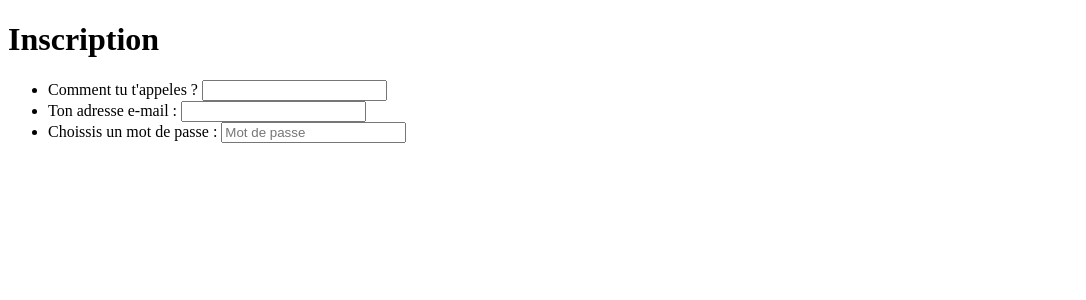
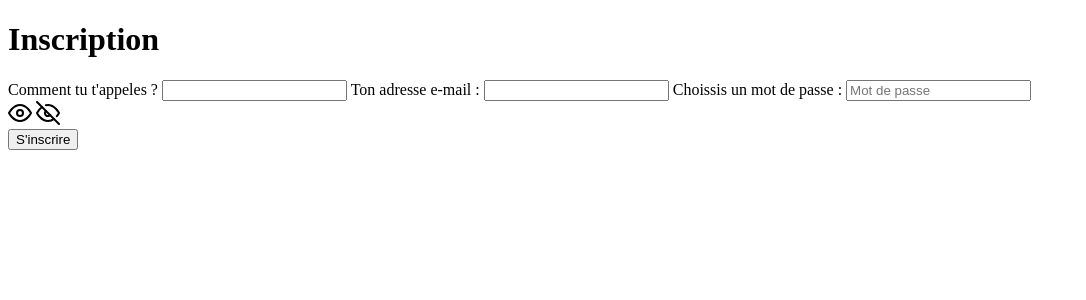
Before and after one commit to angelicalazaro/get-your-brewery, a PHP site: page /public/pages/register.php in a window 1280 px wide. Shown: the top 300 px of the page, without its empty margins (0-1086 px from the left). Run offline with PHP 8.4, Linux system fonts and the light colour scheme.

Commit message:
adding password script in js for show and hint eye in input div

```diff
--- a/public/pages/register.php
+++ b/public/pages/register.php
@@ -9,16 +9,12 @@
 <body>
     <h1>Inscription</h1>
     <form>
-        <ul>
-            <li>
         <label for="name">Comment tu t'appeles ?</label>
         <input type="text" id="name" name="user_name"/>
-            </li>
-            <li>
+
         <label for="mail">Ton adresse e-mail :</label>
         <input type="email" id="mail" name="user_mail"/>
-            </li>
-            <li>
+
         <label for="password">Choissis un mot de passe :
         <input type="password" placeholder="Mot de passe"/>
         <div class="password-icon">
@@ -26,8 +22,13 @@
             <i data-feather="eye-off"></i>
         </div>
         </label>
-            </li>
-        </ul>
+
+         <script src="https://unpkg.com/feather-icons"></script>
+            <script>
+            feather.replace();
+            </script>
+            <script src="/public/pages/password.js"></script>
+        <button onclick type="submit">S'inscrire</button>
 </form>
 </body>
 </html>
```
Lines whose indentation alone changed are shown as unchanged.
